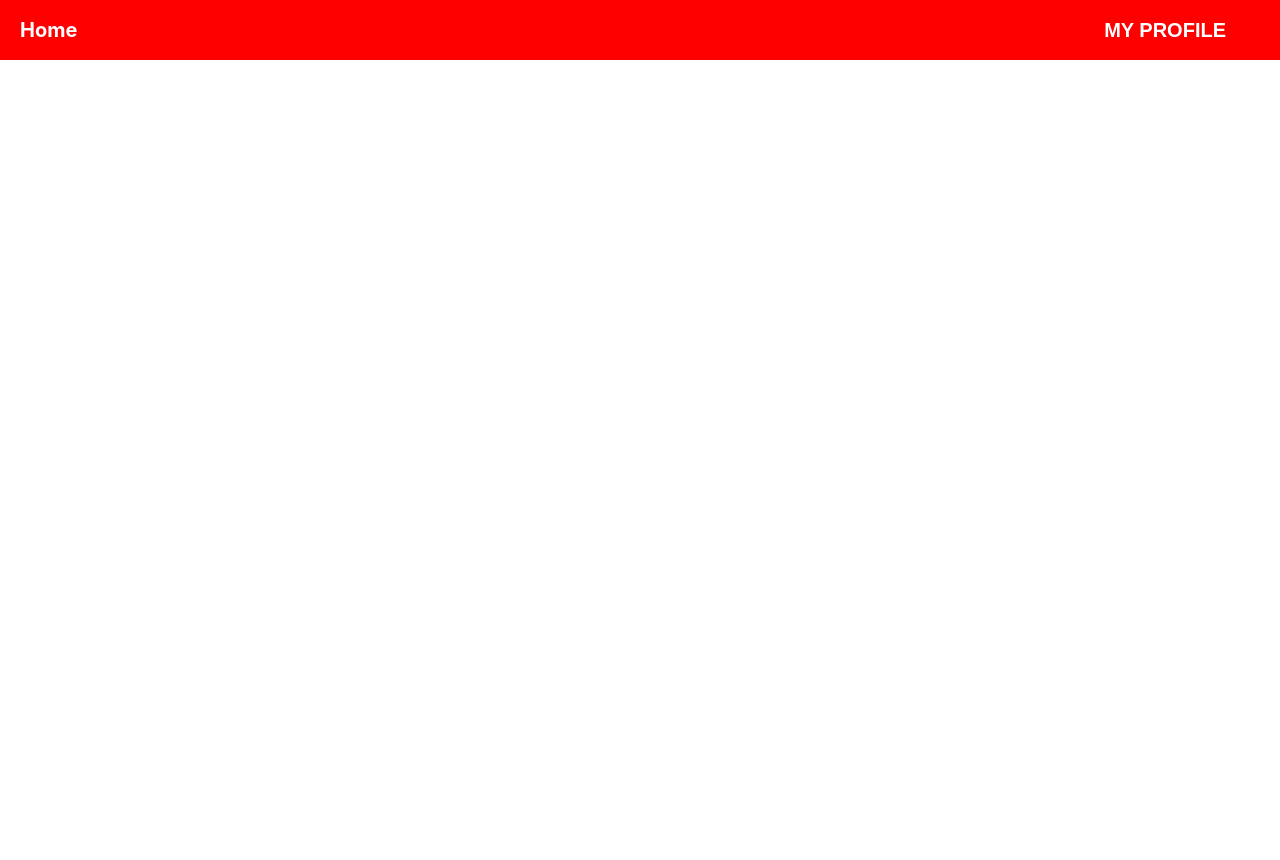
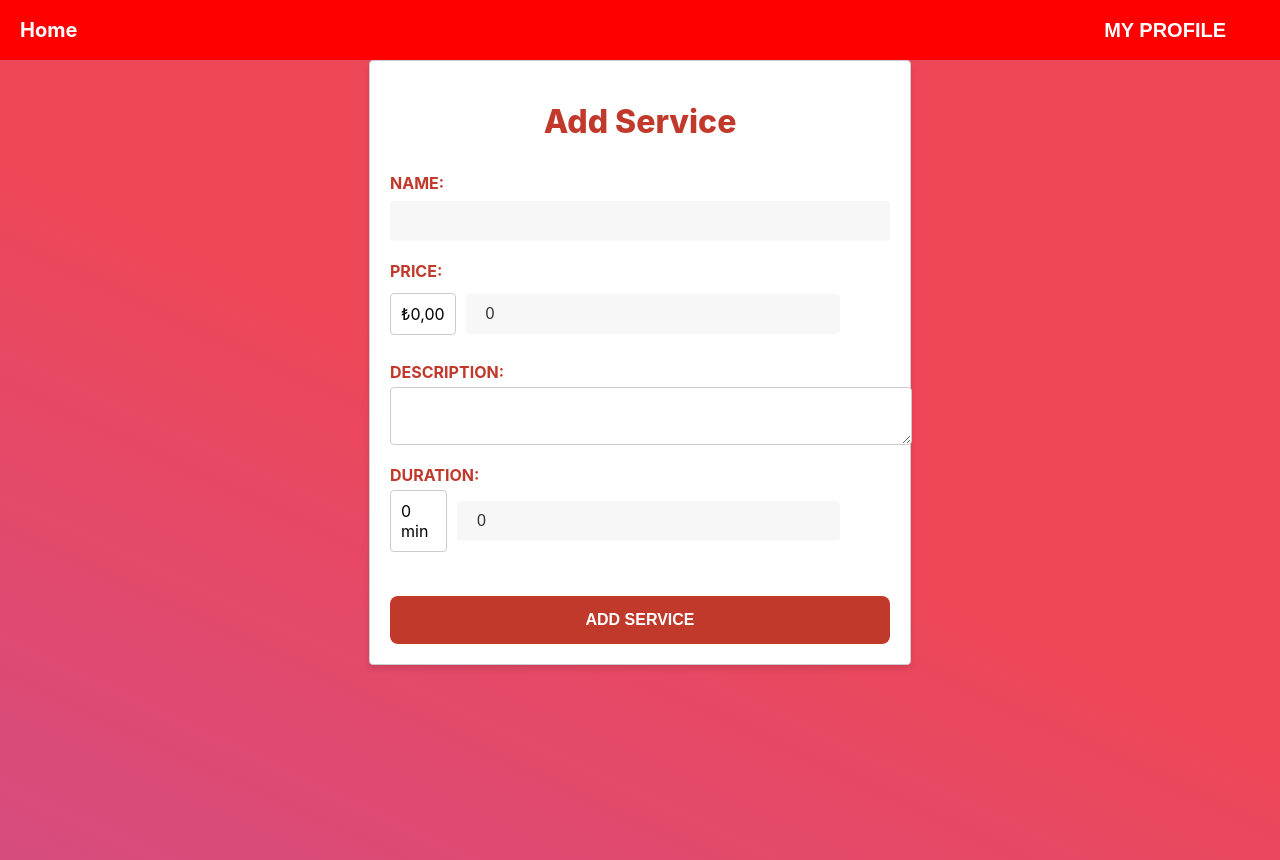
Before and after one commit to Reserve-Itt/admin-panel, a React (Create React App) app: page /addService in a window 1280 px wide. Before the commit this address had no page. Before the commit the page ends 800 px from the top, so only its background shows below. Built offline with nearby package versions, Linux system fonts and the light colour scheme.

Commit message:
a lot of pages added

```diff
--- a/src/App.tsx
+++ b/src/App.tsx
@@ -6,6 +6,7 @@ import Profile from "./pages/myProfile/Profile";
 import { BrowserRouter, Routes, Route } from "react-router-dom";
 import { Login, Main, Signup } from "./pages";
 import Navbar from "./NavBar/Navbar";
+import AddService from "./pages/addService/addService";
 import OTP from "./pages/sign-up/OTP";
 import ConfirmPassword from "./pages/confirmPassword/confirmPassword";
 import ForgotPassword from "./pages/ForgotPassword/forgotpassword";
@@ -43,6 +44,7 @@ export default function App() {
           <Route path="/confirm-password" element={<ConfirmPassword />} />
           <Route path="/profile" element={<Profile {...userDummy} />} />
           <Route path="/beton" element={<Beton />} />
+          <Route path="/addService" element={<AddService />} />
         </Routes>
       </BrowserRouter>
       {/* container to control the toastify.  */}
--- /dev/null
+++ b/src/pages/addService/addService.css
@@ -0,0 +1,52 @@
+.body{
+    background-image: linear-gradient(25deg,#d64c7f,#ee4758 50%);
+
+    justify-content: center;
+    align-items: center;
+    height: 100vh;
+    background-color: white;
+}
+.add-service {
+    max-width: 500px;
+    margin: 0 auto;
+    padding: 20px;
+    border: 1px solid #ccc;
+    border-radius: 4px;
+    box-shadow: 0 4px 6px rgba(0, 0, 0, 0.1);
+    background-color: white;
+}
+
+
+
+.form-group {
+    margin-bottom: 20px;
+}
+
+.form-group label {
+    display: block;
+    margin-bottom: 5px;
+    font-weight: bold;
+}
+
+.form-group input,
+.form-group textarea {
+    display: block;
+    width: 100%;
+    padding: 10px;
+    border: 1px solid #ccc;
+    border-radius: 4px;
+    font-size: 16px;
+}
+
+.input-group {
+    display: flex;
+    align-items: center;
+}
+
+.input-group-addon {
+    padding: 10px;
+    border: 1px solid #ccc;
+    border-radius: 4px;
+    font-size: 16px;
+    margin-right: 10px;
+}
--- /dev/null
+++ b/src/pages/addService/addService.tsx
@@ -0,0 +1,135 @@
+import React, {useState} from 'react';
+import './addService.css';
+import {useAddServiceMutation} from "../../services/authApi";
+import {AppErrorMessage, AppSuccesMessage} from "../../services/toastService";
+import {IAddService} from "../../types";
+
+interface Service {
+    name: string;
+    price: number;
+    description: string;
+    duration: number;
+}
+
+
+// handles form change.
+const AddService: React.FC = () => {
+    const [service, setService] = useState<Service>({
+        name: '',
+        price: 0,
+        description: '',
+        duration: 0,
+    });
+    const user = JSON.parse(localStorage.getItem("user") || "{}"); // controls the si
+
+    // handles form change.
+    const serviceAddHandle = async () => {
+        console.log('userdata',user)
+
+        let data: IAddService = {
+            providerId: "63f9d78f1f42f18c9a4c84c5",
+            services: {
+                serviceDescription: service.description,
+                serviceDuration: service.duration,
+                serviceName: service.name,
+                servicePrice: service.price
+
+            }
+
+        }
+
+        await addService(data);
+    };
+
+
+
+    const handleSubmit = (event: React.FormEvent<HTMLFormElement>) => {
+        event.preventDefault();
+        console.log(service); //
+        serviceAddHandle();// do
+        // something with the service data
+    };
+
+    const handleChange = (event: React.ChangeEvent<HTMLInputElement | HTMLTextAreaElement>) => {
+        const {name, value} = event.target;
+        setService(prevState => ({
+            ...prevState,
+            [name]: value,
+        }));
+    };
+
+    const formatPrice = (price: number) => {
+        return new Intl.NumberFormat('tr-TR', {style: 'currency', currency: 'TRY'}).format(price);
+    };
+
+    const formatDuration = (duration: number) => {
+        return `${duration} min`;
+    };
+// userlogin object
+    const [
+        addService,
+        {
+            data: addServiceData,
+            isSuccess: isAddServiceSuccess,
+            isError: isAddServiceError,
+            error: addServiceError,
+            isLoading: isAddServiceLoading,
+        },
+    ] = useAddServiceMutation({});
+
+
+
+
+    if (isAddServiceSuccess) {
+        AppSuccesMessage("Add Service SuccesFull");
+        // sets user data and writes it to browser.
+        //appDispatch(setUser(loginData));
+        // navigate("/main");
+    } else if (isAddServiceError) {
+        // if there is an error writes it to app message.
+        let data: any = addServiceError;
+        AppErrorMessage(data.data.message);
+        console.log(data.data.message);
+    }
+
+
+    return (
+        <body className="body">
+        <div className="add-service">
+            <h1>Add Service</h1>
+            <form onSubmit={handleSubmit}>
+                <div className="form-group">
+                    <label htmlFor="name">Name:</label>
+                    <input type="text" id="name" name="name" value={service.name} onChange={handleChange}/>
+                </div>
+
+                <div className="form-group">
+                    <label htmlFor="price">Price:</label>
+                    <div className="input-group">
+                        <span className="input-group-addon">{formatPrice(service.price)}</span>
+                        <input type="number" id="price" name="price" value={service.price} onChange={handleChange}/>
+                    </div>
+                </div>
+
+                <div className="form-group">
+                    <label htmlFor="description">Description:</label>
+                    <textarea id="description" name="description" value={service.description} onChange={handleChange}/>
+                </div>
+
+                <div className="form-group">
+                    <label htmlFor="duration">Duration:</label>
+                    <div className="input-group">
+                        <span className="input-group-addon">{formatDuration(service.duration)}</span>
+                        <input type="number" id="duration" name="duration" value={service.duration}
+                               onChange={handleChange}/>
+                    </div>
+                </div>
+
+                <button type="submit">Add Service</button>
+            </form>
+        </div>
+        </body>
+    );
+};
+
+export default AddService;
--- a/src/pages/login/Login.css
+++ b/src/pages/login/Login.css
@@ -3,7 +3,8 @@
     justify-content: center;
     align-items: center;
     height: 100vh;
-    background-color: #f7cac9;
+    background: rgb(214,219,194);
+    background: radial-gradient(circle, rgba(214,219,194,1) 0%, rgba(252,70,70,1) 100%);
 }
 
 .login-form {
@@ -14,7 +15,7 @@
     box-shadow: 0px 8px 16px rgba(0, 0, 0, 0.2);
     display: flex;
     flex-direction: column;
-    align-items: center;
+
 }
 
 h1 {
--- a/src/pages/login/LoginPage.tsx
+++ b/src/pages/login/LoginPage.tsx
@@ -40,6 +40,7 @@ const Login: React.FC<LoginProps> = () => {
     AppSuccesMessage("Login SuccesFull");
     // sets user data and writes it to browser.
     appDispatch(setUser(loginData));
+    console.log('loginData',loginData)
     // navigate("/main");
   } else if (isLoginError) {
     // if there is an error writes it to app message.
--- a/src/pages/myProfile/Profile.css
+++ b/src/pages/myProfile/Profile.css
@@ -1,4 +1,7 @@
 /* Profile page */
+.body{
+    background-color: #61dafb;
+}
 .profile-container {
     display: flex;
     justify-content: center;
--- a/src/pages/sign-up/Signup.css
+++ b/src/pages/sign-up/Signup.css
@@ -1,25 +1,19 @@
 .signup-container {
     display: flex;
-    flex-direction: column;
-    justify-content: center;
+
     align-items: center;
     height: 100%;
-    background-color: #f9f9f9;
+
     padding: 20px;
-    box-shadow: 0px 0px 10px rgba(0, 0, 0, 0.1);
-}
 
-.signup-header {
-    font-size: 2rem;
-    margin-bottom: 20px;
-    color: #ff0000;
-}
+    flex-direction: row;
+    justify-content: space-between;
 
-
-.signup-label {
-    font-size: 0.8rem;
-    font-weight: bold;
-    margin-bottom: 5px;
+    background: linear-gradient(90deg, rgba(253,29,29,1) 0%, rgba(252,176,69,1) 100%);
+    border-radius: 30px;
+    color: #fff;
+    margin-left: 200px;
+    margin-right: 200px;
 }
 
 .signup-input {
@@ -30,6 +24,7 @@
     border-radius: 5px;
     margin-bottom: 20px;
     box-shadow: 0px 0px 10px rgba(0, 0, 0, 0.1);
+    width: 100%; /* set a width to the input boxes */
 }
 
 .signup-button {
@@ -79,23 +74,14 @@
     color: #555;
     font-size: 16px;
 }
-.signup-container {
-    display: flex;
-    flex-direction: row;
-    justify-content: space-between;
-    align-items: center;
-    height: 100%;
-    background-color: #ff3b3f;
-    color: #fff;
-    margin-left: 200px;
-    margin-right: 200px;
-}
+
 
 .slogan-container {
     flex: 1;
     padding: 48px;
     text-align: center;
-    background-color: coral;
+    background: rgb(253,29,29);
+    background: linear-gradient(90deg, rgba(253,29,29,1) 0%, rgba(252,176,69,1) 100%);
     border-radius: 30px;
     box-shadow: rgba(0, 0, 0, 0.25) 0px 54px 55px, rgba(0, 0, 0, 0.12) 0px -12px 30px, rgba(0, 0, 0, 0.12) 0px 4px 6px, rgba(0, 0, 0, 0.17) 0px 12px 13px, rgba(0, 0, 0, 0.09) 0px -3px 5px;
 }
@@ -110,7 +96,16 @@
 }
 
 .main-container {
-    background-color: #3bf6da;
+    background: linear-gradient(90deg, rgba(253,29,29,1) 0%, rgba(252,176,69,1) 100%);
+}
+.double-input{
+    display: flex;
+    flex-direction: row;
+    justify-content: space-between;
+}
+.input-group{
+    flex: 1;
+    margin-right: 50px;
 }
 
 @media screen and (max-width: 768px) {
--- a/src/pages/sign-up/Signup.tsx
+++ b/src/pages/sign-up/Signup.tsx
@@ -96,9 +96,11 @@ const Signup: FC<IProps> = () => {
         </div>
         <div className="form-container">
           <form className="signup-form" onSubmit={handleSubmit}>
+            <div className="double-input">
             <div className="input-group">
-              <label htmlFor="firstName">Provider Name</label>
+
               <input
+                  placeholder="Name"
                 type="text"
                 name="firstName"
                 value={formData.firstName}
@@ -108,8 +110,9 @@ const Signup: FC<IProps> = () => {
             </div>
 
             <div className="input-group">
-              <label htmlFor="lastName">Owner Name</label>
+
               <input
+                  placeholder="Owner Name"
                 type="text"
                 name="lastName"
                 value={formData.lastName}
@@ -117,19 +120,23 @@ const Signup: FC<IProps> = () => {
                 required
               />
             </div>
-            <div className="input-group">
-              <label htmlFor="description">Description</label>
+            </div>
+
+
               <input
+                  placeholder="Description"
                 type="text"
                 name="description"
                 value={formData.description}
                 onChange={handleChange}
                 required
               />
-            </div>
+
+            <div className="double-input">
             <div className="input-group">
-              <label htmlFor="taxNumber">Tax Number</label>
+
               <input
+                  placeholder="Tax Number"
                 type="text"
                 name="taxNumber"
                 value={formData.taxNumber}
@@ -137,9 +144,11 @@ const Signup: FC<IProps> = () => {
                 required
               />
             </div>
+
             <div className="input-group">
-              <label htmlFor="adress">Adress</label>
+
               <input
+                  placeholder="Address"
                 type="text"
                 name="adress"
                 value={formData.adress}
@@ -147,9 +156,11 @@ const Signup: FC<IProps> = () => {
                 required
               />
             </div>
+            </div>
             <div className="input-group">
-              <label htmlFor="phoneNumber">Phone Number</label>
+
               <input
+                  placeholder="Phone Number"
                 type="text"
                 name="phoneNumber"
                 value={formData.phoneNumber}
@@ -158,8 +169,8 @@ const Signup: FC<IProps> = () => {
               />
             </div>
 
-            <div className="input-group">
-              <label htmlFor="gender"> Select Provider Type</label>
+
+
               <select
                 name="select"
                 className="select"
@@ -180,20 +191,23 @@ const Signup: FC<IProps> = () => {
                   Individual
                 </option>
               </select>
-            </div>
-            <div className="input-group">
-              <label htmlFor="email">Email</label>
+
+
+
               <input
+                  placeholder="Email"
                 type="email"
                 name="email"
                 value={formData.email}
                 onChange={handleChange}
                 required
               />
-            </div>
+
+            <div className="double-input">
             <div className="input-group">
               <label htmlFor="password">Password</label>
               <input
+                  placeholder="Password"
                 type="password"
                 name="password"
                 value={formData.password}
@@ -211,6 +225,7 @@ const Signup: FC<IProps> = () => {
                 required
               />
             </div>
+            </div>
             <button type="submit">Sign Up</button>
           </form>
           <Link to="/login" className="login-link">
```
Also changed, not shown: package.json (+6 -2 lines), src/pages/myProfile/Profile.tsx (+5 -16 lines), src/pages/myProfile/Sidebar.tsx (added, +45 -0 lines), 1 other file (tests, documents, lock files or other folders).
